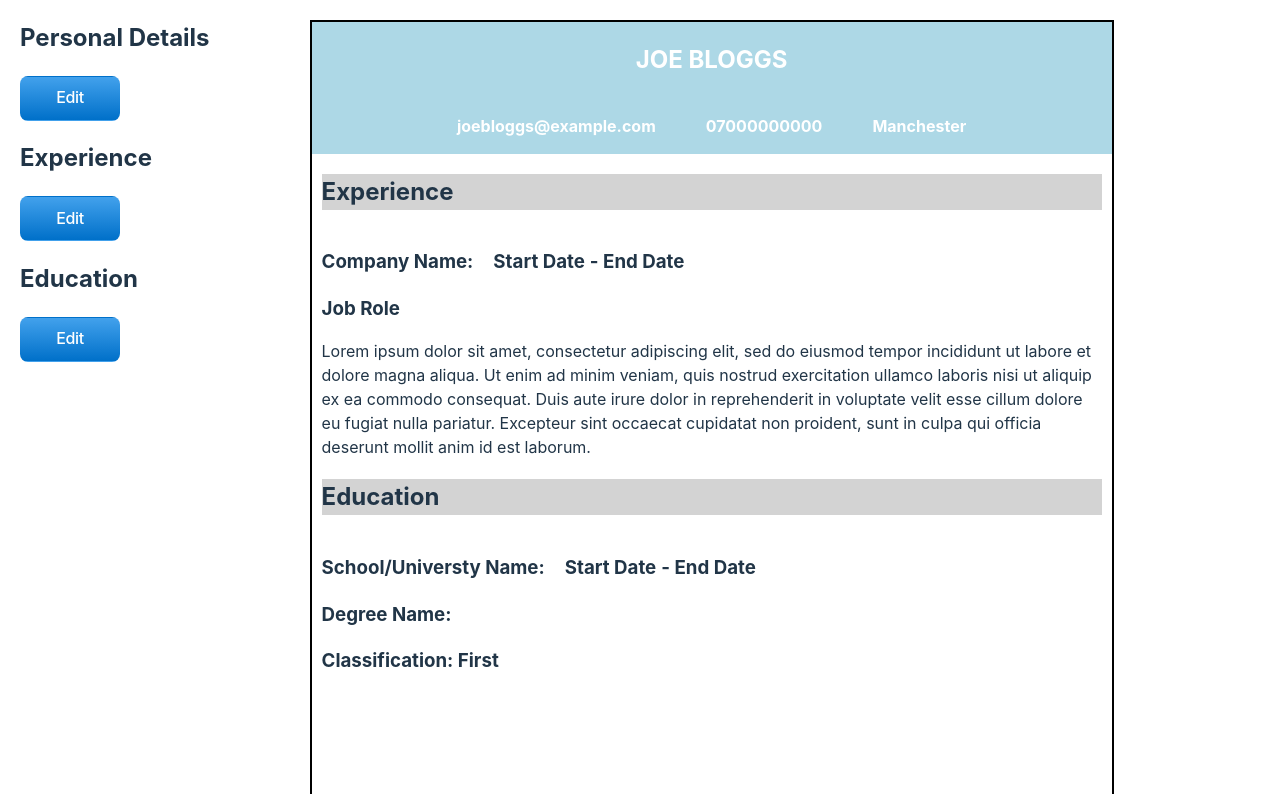
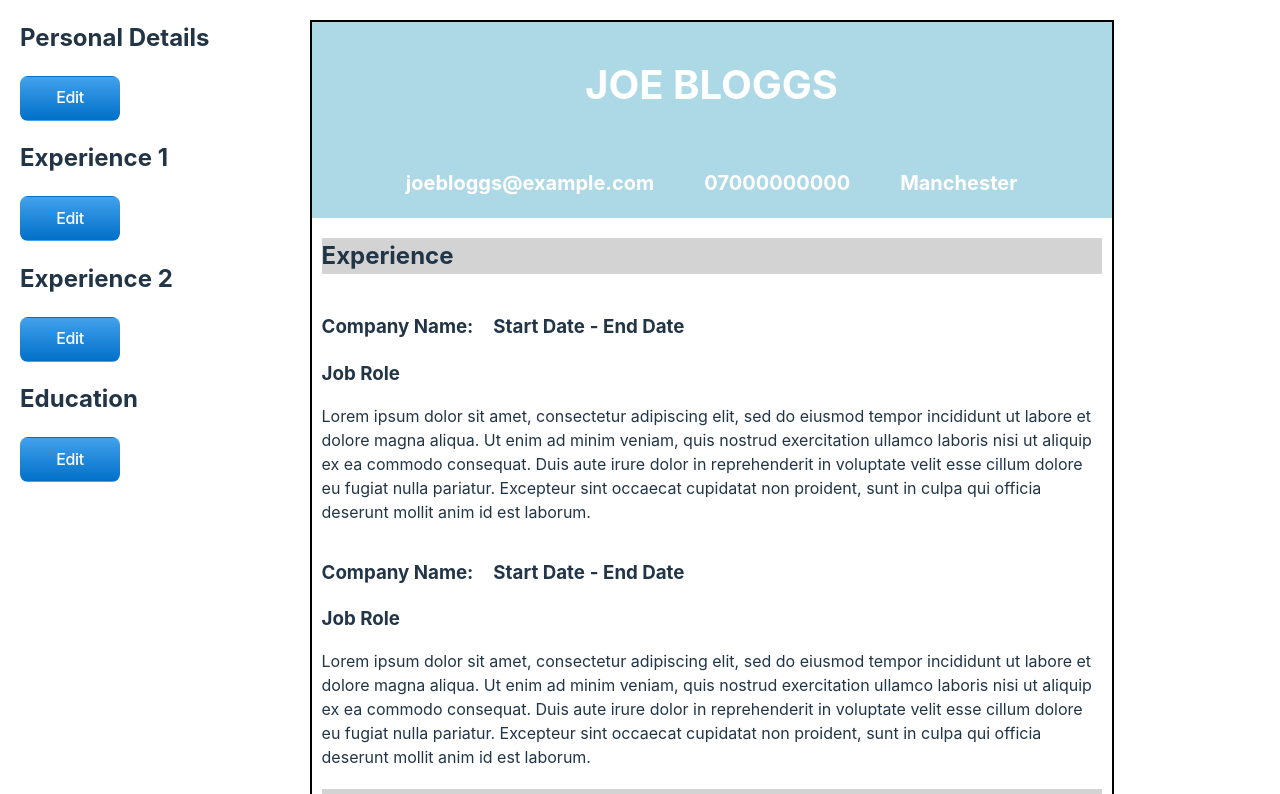
Before and after one commit to souste/cv-application, a React (Vite) app: page / in a window 1280 px wide. Shown: the top 794 px of the page. Built offline with nearby package versions, Linux system fonts and the light colour scheme.

Commit message:
added second section for experience data

```diff
--- a/src/App.css
+++ b/src/App.css
@@ -47,6 +47,13 @@
   background-color: lightgray;
 }
 
+.cv-name {
+  font-size: 40px;
+}
+
+.personal-data {
+  font-size: 20px;
+}
 .company-start-end-date,
 .school-start-end-date {
   display: flex;
@@ -61,8 +68,7 @@
   margin-right: 5px;
 }
 
-.job-title,
-.degree {
+.job-title {
   margin: 0;
 }
 
@@ -72,6 +78,18 @@
   padding-right: 10px;
 }
 
+.degree-classification {
+  display: flex;
+}
+
+.degree {
+  margin-right: 10px;
+}
+
+.degree,
+.classification {
+  margin-top: 0;
+}
 /* FORM */
 
 label {
@@ -96,9 +114,6 @@ textarea {
   width: 300px;
   height: 200px;
 }
-
-/* <!-- HTML !-->
-<button class="button-15" role="button">Button 15</button> */
 
 /* CSS */
 button {
--- a/src/App.jsx
+++ b/src/App.jsx
@@ -1,7 +1,8 @@
 import { useState } from "react";
 import PersonalDetails from "./PersonalDetails";
 import Education from "./Education";
-import Experience from "./Experience";
+import Experience1 from "./Experience1";
+import Experience2 from "./Experience2";
 import CVTemplate from "./CVTemplate";
 
 import "./App.css";
@@ -17,11 +18,21 @@ function App() {
   const [educationData, setEducationData] = useState({
     school: "School/Universty Name",
     degree: "Degree Name",
-    classification: "First",
+    classification: "Classification",
     startDate: "Start Date",
     endDate: "End Date",
   });
-  const [experienceData, setExperienceData] = useState({
+  const [experienceData1, setExperienceData1] = useState({
+    companyName: "Company Name",
+    position: "Job Role",
+    startDate: "Start Date",
+    endDate: "End Date",
+    location: "Manchester",
+    description:
+      "Lorem ipsum dolor sit amet, consectetur adipiscing elit, sed do eiusmod tempor incididunt ut labore et dolore magna aliqua. Ut enim ad minim veniam, quis nostrud exercitation ullamco laboris nisi ut aliquip ex ea commodo consequat. Duis aute irure dolor in reprehenderit in voluptate velit esse cillum dolore eu fugiat nulla pariatur. Excepteur sint occaecat cupidatat non proident, sunt in culpa qui officia deserunt mollit anim id est laborum.",
+  });
+
+  const [experienceData2, setExperienceData2] = useState({
     companyName: "Company Name",
     position: "Job Role",
     startDate: "Start Date",
@@ -33,19 +44,22 @@ function App() {
 
   const [editPersonalOpen, setEditPersonalOpen] = useState(false);
   const [editEducationOpen, setEditEducationOpen] = useState(false);
-  const [editExperienceOpen, setEditExperienceOpen] = useState(false);
+  const [editExperience1Open, setEditExperience1Open] = useState(false);
+  const [editExperience2Open, setEditExperience2Open] = useState(false);
 
   const getPersonalData = (data) => {
     setPersonalData(data);
   };
 
-  const getExperienceData = (data) => {
-    console.log(data);
-    setExperienceData(data);
+  const getExperience1Data = (data) => {
+    setExperienceData1(data);
+  };
+
+  const getExperience2Data = (data) => {
+    setExperienceData2(data);
   };
 
   const getEducationData = (data) => {
-    console.log(data);
     setEducationData(data);
   };
 
@@ -57,8 +71,12 @@ function App() {
     setEditEducationOpen(!editEducationOpen);
   };
 
-  const handleExperienceEditOpen = () => {
-    setEditExperienceOpen(!editExperienceOpen);
+  const handleExperience1EditOpen = () => {
+    setEditExperience1Open(!editExperience1Open);
+  };
+
+  const handleExperience2EditOpen = () => {
+    setEditExperience2Open(!editExperience2Open);
   };
 
   return (
@@ -70,10 +88,15 @@ function App() {
             onClick={handlePersonalEditOpen}
             editPersonalOpen={editPersonalOpen}
           />
-          <Experience
-            onSubmit={getExperienceData}
-            onClick={handleExperienceEditOpen}
-            editExperienceOpen={editExperienceOpen}
+          <Experience1
+            onSubmit={getExperience1Data}
+            onClick={handleExperience1EditOpen}
+            editExperience1Open={editExperience1Open}
+          />
+          <Experience2
+            onSubmit={getExperience2Data}
+            onClick={handleExperience2EditOpen}
+            editExperienceOpen={editExperience2Open}
           />
           <Education
             onSubmit={getEducationData}
@@ -82,7 +105,12 @@ function App() {
           />
         </div>
         <div className="template-container">
-          <CVTemplate personalData={personalData} educationData={educationData} experienceData={experienceData} />
+          <CVTemplate
+            personalData={personalData}
+            educationData={educationData}
+            experienceData1={experienceData1}
+            experienceData2={experienceData2}
+          />
         </div>
       </div>
     </>
--- a/src/CVTemplate.jsx
+++ b/src/CVTemplate.jsx
@@ -1,4 +1,4 @@
-function CVTemplate({ personalData, experienceData, educationData }) {
+function CVTemplate({ personalData, experienceData1, experienceData2, educationData }) {
   return (
     <>
       <div className="cv-template-container">
@@ -7,21 +7,30 @@ function CVTemplate({ personalData, experienceData, educationData }) {
             {personalData.firstName} {personalData.surname}
           </h2>
           <div className="personal-info-container">
-            <p>{personalData.email}</p>
-            <p>{personalData.number}</p>
-            <p>{personalData.location}</p>
+            <p className="personal-data">{personalData.email}</p>
+            <p className="personal-data">{personalData.number}</p>
+            <p className="personal-data">{personalData.location}</p>
           </div>
         </div>
         <div className="cv-experience-container">
           <h2 className="cv-header">Experience</h2>
           <div className="experience-info-container">
             <div className="company-start-end-date">
-              <h3 className="company-name">{experienceData.companyName}:</h3>
-              <h3 className="start-date">{experienceData.startDate}</h3>
-              <h3>- {experienceData.endDate}</h3>
+              <h3 className="company-name">{experienceData1.companyName}:</h3>
+              <h3 className="start-date">{experienceData1.startDate}</h3>
+              <h3>- {experienceData1.endDate}</h3>
             </div>
-            <h3 className="job-title">{experienceData.position}</h3>
-            <p>{experienceData.description}</p>
+            <h3 className="job-title">{experienceData1.position}</h3>
+            <p>{experienceData1.description}</p>
+          </div>
+          <div className="experience-info-container">
+            <div className="company-start-end-date">
+              <h3 className="company-name">{experienceData2.companyName}:</h3>
+              <h3 className="start-date">{experienceData2.startDate}</h3>
+              <h3>- {experienceData2.endDate}</h3>
+            </div>
+            <h3 className="job-title">{experienceData2.position}</h3>
+            <p>{experienceData2.description}</p>
           </div>
         </div>
         <div className="cv-education-container">
@@ -33,7 +42,7 @@ function CVTemplate({ personalData, experienceData, educationData }) {
           </div>
           <div className="degree-classification">
             <h3 className="degree">{educationData.degree}:</h3>
-            <h3>Classification: {educationData.classification}</h3>
+            <h3 className="classification">{educationData.classification}</h3>
           </div>
         </div>
       </div>
@@ -41,10 +50,4 @@ function CVTemplate({ personalData, experienceData, educationData }) {
   );
 }
 
-// Lorem ipsum dolor sit amet, consectetur adipiscing elit, sed do eiusmod tempor incididunt ut labore et
-//               dolore magna aliqua. Ut enim ad minim veniam, quis nostrud exercitation ullamco laboris nisi ut aliquip ex
-//               ea commodo consequat. Duis aute irure dolor in reprehenderit in voluptate velit esse cillum dolore eu
-//               fugiat nulla pariatur. Excepteur sint occaecat cupidatat non proident, sunt in culpa qui officia deserunt
-//               mollit anim id est laborum.
-
 export default CVTemplate;
--- a/src/Education.jsx
+++ b/src/Education.jsx
@@ -17,6 +17,7 @@ function Education(props) {
   const handleSubmit = (event) => {
     event.preventDefault();
     props.onSubmit(formData);
+    setFormData({ ...formData, school: "", degree: "", classification: "", startDate: "", endDate: "" });
   };
 
   return (
--- a/src/Experience.jsx
+++ b/src/Experience1.jsx
@@ -1,6 +1,6 @@
 import { useState } from "react";
 
-function Experience(props) {
+function Experience1(props) {
   const [formData, setFormData] = useState({
     companyName: "",
     position: "",
@@ -18,44 +18,53 @@ function Experience(props) {
   const handleSubmit = (event) => {
     event.preventDefault();
     props.onSubmit(formData);
+    setFormData({
+      ...formData,
+      companyName: "",
+      position: "",
+      startDate: "",
+      endDate: "",
+      location: "",
+      description: "",
+    });
   };
 
   return (
     <>
       <div>
-        <h2>Experience</h2>
-        <button onClick={props.onClick}>{props.editExperienceOpen ? "Hide" : "Edit"}</button>
+        <h2>Experience 1</h2>
+        <button onClick={props.onClick}>{props.editExperience1Open ? "Hide" : "Edit"}</button>
       </div>
-      {props.editExperienceOpen && (
+      {props.editExperience1Open && (
         <form className="experience-container" onSubmit={handleSubmit}>
           <label>
             Company Name:
-            <input type="text" name="companyName" value={setFormData.companyName} onChange={handleChange} />
+            <input type="text" name="companyName" value={formData.companyName} onChange={handleChange} />
           </label>
 
           <label>
             Position:
-            <input type="text" name="position" value={setFormData.position} onChange={handleChange} />
+            <input type="text" name="position" value={formData.position} onChange={handleChange} />
           </label>
 
           <label>
             Start Date:
-            <input type="date" name="startDate" value={setFormData.startDate} onChange={handleChange} />
+            <input type="date" name="startDate" value={formData.startDate} onChange={handleChange} />
           </label>
 
           <label>
             End Date:
-            <input type="date" name="endDate" value={setFormData.endDate} onChange={handleChange} />
+            <input type="date" name="endDate" value={formData.endDate} onChange={handleChange} />
           </label>
 
           <label>
             Location:
-            <input type="text" name="location" value={setFormData.location} onChange={handleChange} />
+            <input type="text" name="location" value={formData.location} onChange={handleChange} />
           </label>
 
           <label>
             Description:
-            <textarea name="description" value={setFormData.description} onChange={handleChange}></textarea>
+            <textarea name="description" value={formData.description} onChange={handleChange}></textarea>
           </label>
 
           <button type="submit">Submit</button>
@@ -65,4 +74,4 @@ function Experience(props) {
   );
 }
 
-export default Experience;
+export default Experience1;
--- /dev/null
+++ b/src/Experience2.jsx
@@ -0,0 +1,77 @@
+import { useState } from "react";
+
+function Experience2(props) {
+  const [formData, setFormData] = useState({
+    companyName: "",
+    position: "",
+    startDate: "",
+    endDate: "",
+    location: "",
+    description: "",
+  });
+
+  const handleChange = (event) => {
+    const { name, value } = event.target;
+    setFormData({ ...formData, [name]: value });
+  };
+
+  const handleSubmit = (event) => {
+    event.preventDefault();
+    props.onSubmit(formData);
+    setFormData({
+      ...formData,
+      companyName: "",
+      position: "",
+      startDate: "",
+      endDate: "",
+      location: "",
+      description: "",
+    });
+  };
+
+  return (
+    <>
+      <div>
+        <h2>Experience 2</h2>
+        <button onClick={props.onClick}>{props.editExperienceOpen ? "Hide" : "Edit"}</button>
+      </div>
+      {props.editExperienceOpen && (
+        <form className="experience-container" onSubmit={handleSubmit}>
+          <label>
+            Company Name:
+            <input type="text" name="companyName" value={formData.companyName} onChange={handleChange} />
+          </label>
+
+          <label>
+            Position:
+            <input type="text" name="position" value={formData.position} onChange={handleChange} />
+          </label>
+
+          <label>
+            Start Date:
+            <input type="date" name="startDate" value={formData.startDate} onChange={handleChange} />
+          </label>
+
+          <label>
+            End Date:
+            <input type="date" name="endDate" value={formData.endDate} onChange={handleChange} />
+          </label>
+
+          <label>
+            Location:
+            <input type="text" name="location" value={formData.location} onChange={handleChange} />
+          </label>
+
+          <label>
+            Description:
+            <textarea name="description" value={formData.description} onChange={handleChange}></textarea>
+          </label>
+
+          <button type="submit">Submit</button>
+        </form>
+      )}
+    </>
+  );
+}
+
+export default Experience2;
--- a/src/PersonalDetails.jsx
+++ b/src/PersonalDetails.jsx
@@ -17,6 +17,7 @@ function PersonalDetails(props) {
   const handleSubmit = (event) => {
     event.preventDefault();
     props.onSubmit(formData);
+    setFormData({ ...formData, firstName: "", surname: "", email: "", number: "", location: "" });
   };
 
   return (
```
Also changed, not shown: src/assets/icons8-down-arrow-50.png (added).
